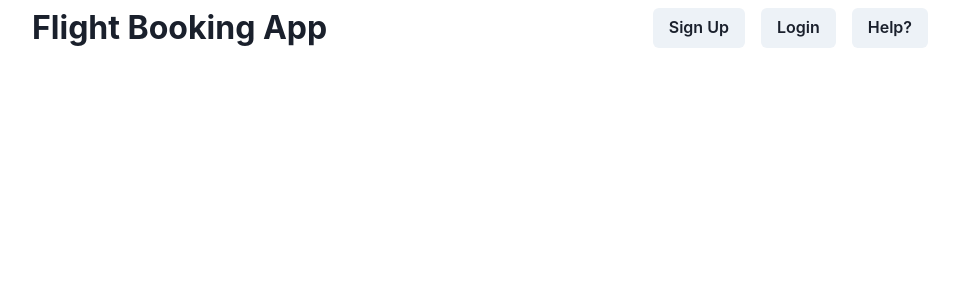
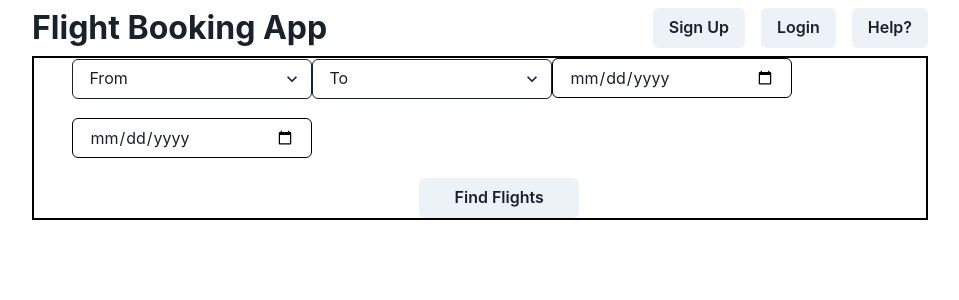
Before and after one commit to shiva-69/Tardiverse-Assignment, a React (Create React App) app in the folder ticket_booking_app/: page / in a window 1280 px wide. Shown: the top 300 px of the page, without its empty margins (160-1119 px from the left). Built offline with nearby package versions, Linux system fonts and the light colour scheme; data requests are answered from the project's data file.

Commit message:
completed input boxes in homepage and applied state management

```diff
--- a/ticket_booking_app/src/Pages/Home.jsx
+++ b/ticket_booking_app/src/Pages/Home.jsx
@@ -1,3 +1,76 @@
+import React from "react";
+import "../Styles/Home.css"
+import {
+  Box,
+  Input,
+  Button,
+  Select,
+  Flex
+} from "@chakra-ui/react";
+import { useDispatch } from "react-redux";
+import { query } from "../Redux/Query/Action";
+
+
 export const Home = () => {
-    return
-}
+    const dispatch = useDispatch();
+    const [data, setData] = React.useState({});
+    const handleChange = (e) => {
+        setData({
+            ...data,
+            [e.target.name] : e.target.value
+        })
+    }
+    const handleSubmit = () => {
+        dispatch(query(data));
+    }
+  return (
+    <Box ml="15%" mr="15%" border="2px solid black" pl ="3%">
+      <Select
+        placeholder="From"
+        width="15rem"
+        isRequired={true}
+        onChange={handleChange}
+        name = "from"
+      >
+        <option>United Arab Emirates</option>
+        <option>Nigeria</option>
+      </Select>
+      <Select
+        placeholder="To"
+        width="15rem"
+        isRequired={true}
+        onChange={handleChange}
+        name = "to"
+      >
+        <option>United Arab Emirates</option>
+        <option>Nigeria</option>
+      </Select>
+      <Input
+        type="date"
+        width="15rem"
+        mb="20px"
+        placeholder="Enter departure Date"
+        id="depart"
+        name="depart"
+        isRequired={true}
+        onChange={handleChange}
+      />
+      <Input
+        type="date"
+        width="15rem"
+        mb="20px"
+        placeholder="Enter arrival Date"
+        id="arrival"
+        name="arrival"
+        onChange={handleChange}
+      />
+
+
+      <Flex justify="center">
+        <Button width="10rem" onClick={handleSubmit}>
+            Find Flights
+         </Button>
+      </Flex>
+    </Box>
+  );
+};
--- /dev/null
+++ b/ticket_booking_app/src/Redux/Query/Action.jsx
@@ -0,0 +1,8 @@
+export const QUERY = "QUERY";
+
+export const query = (payload) => {
+    return {
+        type : QUERY,
+        payload
+    }
+}
--- /dev/null
+++ b/ticket_booking_app/src/Redux/Query/Reducer.jsx
@@ -0,0 +1,14 @@
+import { QUERY } from "./Action";
+
+export const queryReducer = (state ={query: {}}, {type, payload}) => {
+    switch (type){
+        case QUERY : {
+            return {
+                ...state, query : {...payload}
+            }
+        }
+        default : {
+            return state
+        }
+    }
+}
--- a/ticket_booking_app/src/Redux/Store.jsx
+++ b/ticket_booking_app/src/Redux/Store.jsx
@@ -2,9 +2,11 @@ import {combineReducers, createStore} from "redux";
 import { UserReducer } from "./User/Reducer";
 import { setAllUserReducer } from "./AllUsers/Reducer";
 import { AuthReducer } from "./Auth/Reducer";
+import { queryReducer } from "./Query/Reducer";
 const rootreducer = combineReducers({
     user: UserReducer,
     AllUser: setAllUserReducer,
-    auth: AuthReducer
+    auth: AuthReducer,
+    query : queryReducer
 })
 export const store = createStore(rootreducer, window.__REDUX_DEVTOOLS_EXTENSION__ && window.__REDUX_DEVTOOLS_EXTENSION__());
--- /dev/null
+++ b/ticket_booking_app/src/Styles/Home.css
@@ -0,0 +1,8 @@
+.chakra-select__wrapper{
+    display: inline-block;
+
+}
+
+.chakra-select__wrapper select{
+    border: 1px solid;
+}
```
